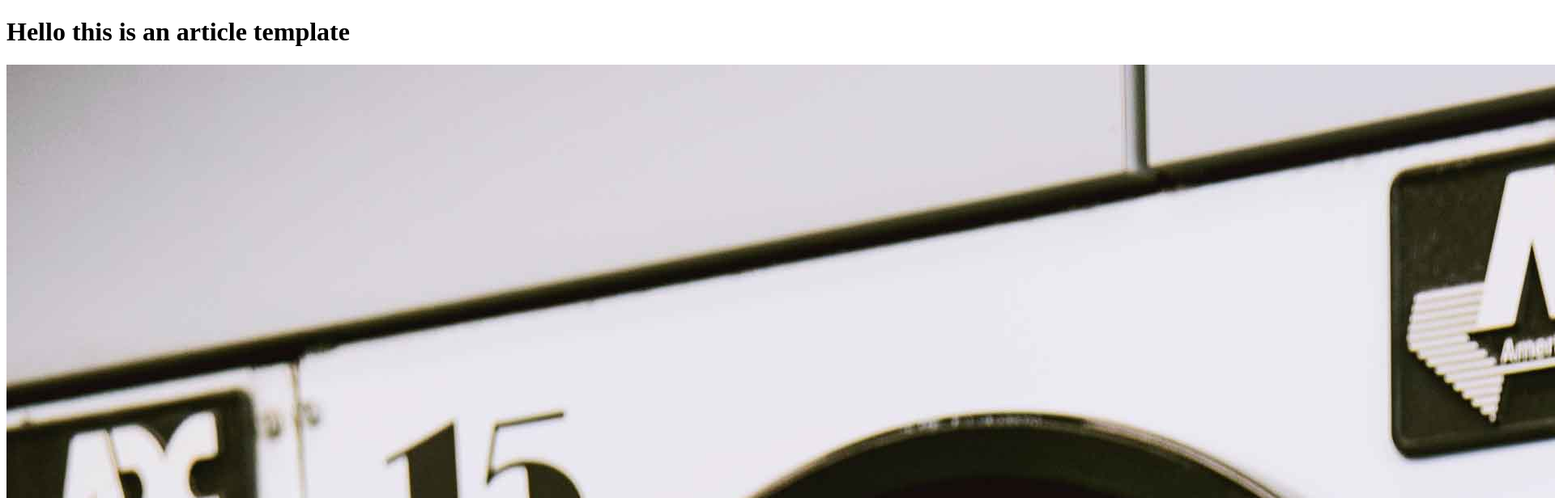
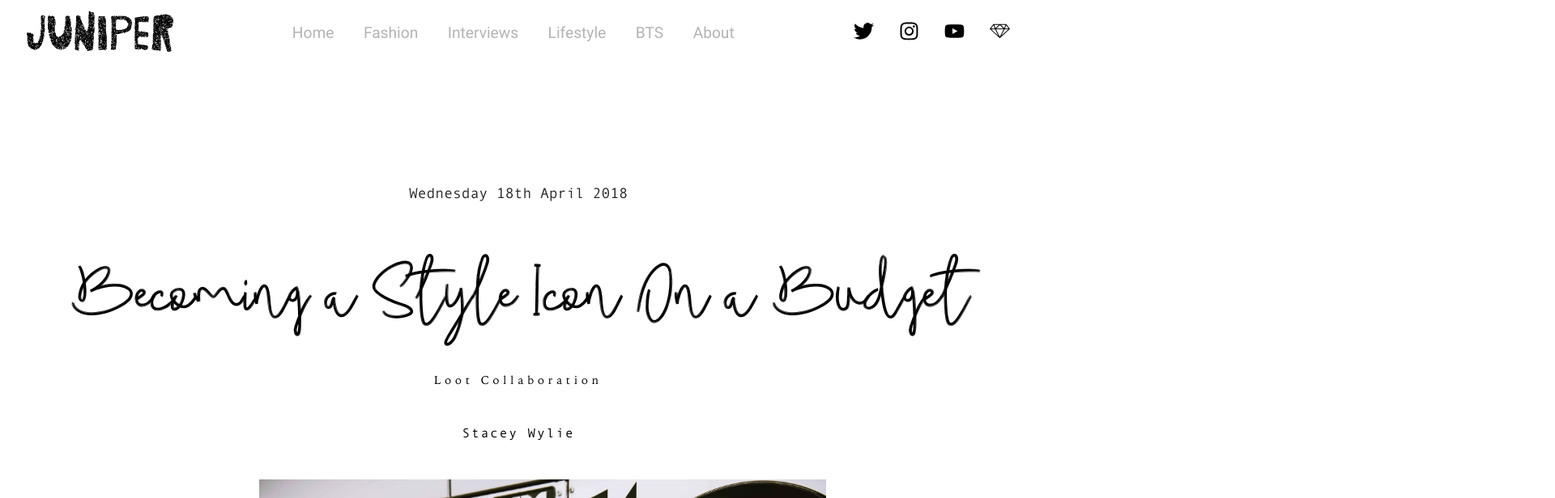
Before and after one commit to hayhaydz/juniper-magazine, a Gatsby site: page /fashion/2020-07-09-becoming-a-style-icon-on-a-budget/ in a window 1280 px wide. Shown: the top 616 px of the page at 81% size, 1920 px wide, since content can reach past the window. Built offline with nearby package versions, Linux system fonts and the light colour scheme; Gatsby itself is replaced by a stand-in of ours.

Commit message:
Basic Styling

```diff
--- a/src/styles/global.scss
+++ b/src/styles/global.scss
@@ -281,3 +281,67 @@
         transition: 300ms ease;
     }
 }
+
+// Article Template
+
+.Article {
+    margin-top: 150px;
+
+    &__date {
+        font-family: AndaleMono;
+        font-size: 18px;
+        text-align: center;
+        color: #272727;
+    }
+
+    &__heading {
+        font-family: BudhayantiScript;
+        font-size: 50px;
+        text-align: center;
+        line-height: 3em;
+        margin: 50px 0px;
+        margin-bottom: 15px;
+    }
+
+    &__subheading {
+        font-family: IowanOldStyle;
+        text-align: center;
+        font-size: 14px;
+        letter-spacing: 5px;
+        margin: 50px 0px;
+        margin-top: 15px;
+    }
+
+    &__author {
+        font-family: AndaleMono;
+        text-align: center;
+        margin: 50px 0px;
+        letter-spacing: 2px;
+    }
+
+    &__container {
+        max-width: 50%;
+        margin: auto;
+
+        & h4 {
+            font-family: IowanOldStyle;
+            font-size: 22px;
+            font-weight: bold;
+            margin-bottom: 10px;
+        }
+
+
+        & p {
+            margin-bottom: 50px;
+            font-size: 18px;
+            font-family: IowanOldStyle;
+            line-height: 1.5em;
+
+            & img {
+                display: block;
+                max-width: 700px;
+                margin: auto;
+            }
+        }
+    }
+}
--- a/src/templates/article-post.js
+++ b/src/templates/article-post.js
@@ -1,20 +1,33 @@
 import React from 'react'
 import { graphql } from 'gatsby'
 
+import Layout from '../components/Layout/Layout'
+
 const Article = ({ data }) => {
     return (
-        <div className="Article">
-            <h1>Hello this is an article template</h1>
-            <div dangerouslySetInnerHTML={{ __html: data.markdownRemark.html }} />
-        </div>
+        <Layout>
+            <div className="Article">
+                <h2 className="Article__date" >{data.markdownRemark.frontmatter.date}</h2>
+                <h1 className="Article__heading" >{data.markdownRemark.frontmatter.title}</h1>
+                <h4 className="Article__subheading">{data.markdownRemark.frontmatter.subtitle}</h4>
+                <h3 className="Article__author">{data.markdownRemark.frontmatter.author}</h3>
+                <div dangerouslySetInnerHTML={{ __html: data.markdownRemark.html }} className="Article__container" />
+            </div>
+        </Layout>
     )
 }
 export default Article
 
 export const pageQuery = graphql`
-    query  BlogPostBySlug($slug: String) {
+    query  ArticlePostBySlug($slug: String) {
         markdownRemark(fields: { slug: { eq: $slug } }) {
             html
+            frontmatter {
+                author
+                date(formatString: "dddd Do MMMM YYYY")
+                subtitle
+                title
+            }
         }
     }
 `
```
Also changed, not shown: static/admin/config.yml (+4 -4 lines).
